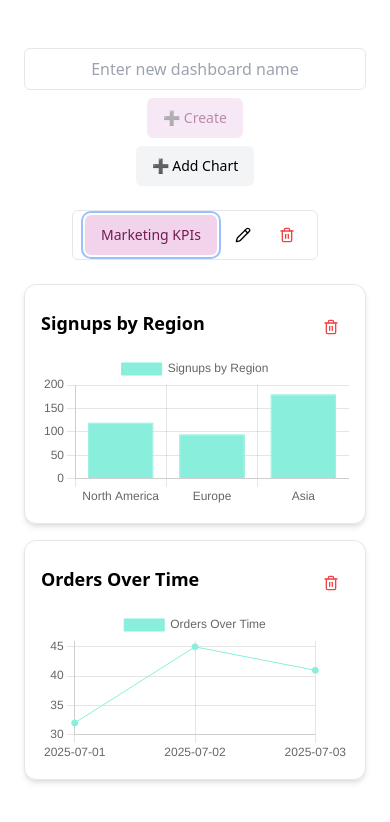
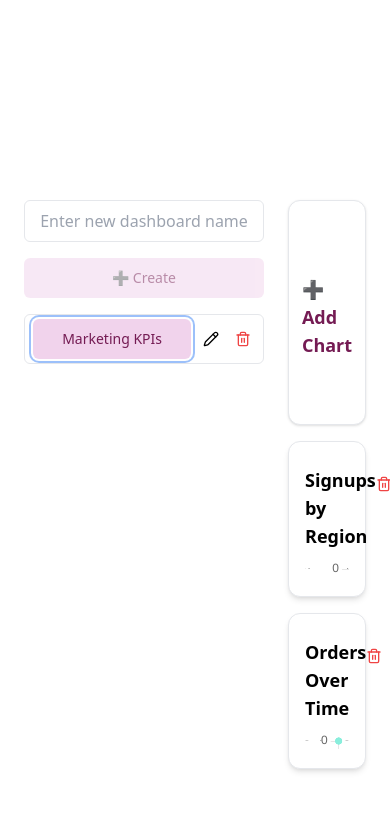
Before and after one commit to yujin6939/gena-project, a Next.js app: page / in a window 390 px wide. Both pictures are taken after a click on the button "Marketing KPIs". Shown: the top 822 px of the page. Built offline with nearby package versions, Linux system fonts and the light colour scheme.

Commit message:
redesigned

```diff
--- a/src/app/page.tsx
+++ b/src/app/page.tsx
@@ -168,13 +168,15 @@ export default function DashboardApp() {
   };
 
 return (
-    <div className="w-full flex flex-col items-center gap-6 max-w-6xl mx-auto px-6 py-12 text-center">
-      <div className="w-full flex flex-col sm:flex-row items-center justify-center gap-2 text-center">
+  <div className="w-full max-w-7xl mx-auto px-6 pt-[200px] pb-12 flex flex-row gap-6">
+
+    {/* 왼쪽 패널 */}
+    <div className="w-full max-w-[240px] flex flex-col gap-4">
       <Input
         placeholder="Enter new dashboard name"
         value={newDashboardName}
         onChange={(e) => setNewDashboardName(e.target.value)}
-          className="w-full sm:w-[250px] text-center"
+        className="text-center"
       />
       <Button
         onClick={createDashboard}
@@ -183,23 +185,66 @@ export default function DashboardApp() {
       >
         ➕ Create
       </Button>
+      <div className="flex flex-col gap-2">
+        {dashboards.map((d) => (
+          <div key={d.id} className="flex items-center gap-2 border px-2 py-1 rounded-md">
+            {editingName === d.id ? (
+              <>
+                <Input
+                  value={editedName}
+                  onChange={(e) => setEditedName(e.target.value)}
+                  className="text-center"
+                />
+                <Button onClick={() => updateDashboardName(d.id)} size="sm">✅</Button>
+              </>
+            ) : (
+              <>
+                <Button
+                  variant={selectedDashboard?.id === d.id ? "default" : "outline"}
+                  onClick={() => setSelectedDashboard(d)}
+                  className={
+                    selectedDashboard?.id === d.id
+                      ? "bg-[#f1d3ec] text-[#741b53] hover:bg-[#ecc6e3] border-none w-full"
+                      : "w-full"
+                  }
+                >
+                  {d.name}
+                </Button>
+                <Button size="icon" variant="ghost" onClick={() => {
+                  setEditedName(d.name);
+                  setEditingName(d.id);
+                }}>
+                  <Pencil className="w-4 h-4" />
+                </Button>
+                <Button size="icon" variant="ghost" onClick={() => deleteDashboard(d.id)}>
+                  <Trash2 className="w-4 h-4 text-red-500" />
+                </Button>
+              </>
+            )}
+          </div>
+        ))}
+      </div>
+    </div>
+
+    {/* 오른쪽 차트 영역 */}
+    <div className="flex-1 grid grid-cols-1 sm:grid-cols-2 lg:grid-cols-3 gap-4">
+      {/* 고정된 Add Chart 박스 */}
       {selectedDashboard && (
         <Dialog
           open={chartDialogOpen}
           onOpenChange={(open) => {
             setChartDialogOpen(open);
             if (!open) {
-                setNewChart({ title: "", type: "bar", dataEndpoint: "" }); // 초기화
+              setNewChart({ title: "", type: "bar", dataEndpoint: "" });
             }
           }}
         >
           <DialogTrigger asChild>
-              <Button
-                variant="secondary"
-                className="bg-[#f1d3ec] text-[#741b53] hover:bg-[#ecc6e3] border-none"
-              >
-                ➕ Add Chart
-              </Button>
+            <Card className="cursor-pointer flex items-center justify-center h-[225px] bg-[#f1d3ec] hover:bg-[#ecc6e3] transition-colors duration-200">
+              <CardContent className="flex items-center justify-center h-full">
+                <span className="text-[#741b53] text-lg font-semibold">➕ Add Chart</span>
+              </CardContent>
+            </Card>
           </DialogTrigger>
           <DialogContent className="space-y-4 pt-[80px]">
             <Input
@@ -236,65 +281,17 @@ export default function DashboardApp() {
           </DialogContent>
         </Dialog>
       )}
-      </div>
 
-      <div className="flex flex-wrap justify-center gap-2 w-full">
-        {dashboards.map((d) => (
-          <div key={d.id} className="flex items-center gap-2 border px-3 py-1 rounded-md">
-            {editingName === d.id ? (
+      {/* 차트 리스트 (드래그 가능) */}
+      <DragDropContext onDragEnd={handleDragEnd}>
+        <Droppable droppableId="chart-list" direction="horizontal">
+          {(provided) => (
             <>
-                <Input
-                  value={editedName}
-                  onChange={(e) => setEditedName(e.target.value)}
-                  className="w-40 text-center"
-                />
-                <Button onClick={() => updateDashboardName(d.id)} size="sm">✅</Button>
-              </>
-            ) : (
-              <>
-                <Button
-                  variant={selectedDashboard?.id === d.id ? "default" : "outline"}
-                  onClick={() => setSelectedDashboard(d)}
-                  className={
-                    selectedDashboard?.id === d.id
-                      ? "bg-[#f1d3ec] text-[#741b53] hover:bg-[#ecc6e3] border-none"
-                      : ""
-                  }
-                >
-                  {d.name}
-                </Button>
-                <Button
-                  size="icon"
-                  variant="ghost"
-                  onClick={() => {
-                    setEditedName(d.name);
-                    setEditingName(d.id);
-                  }}
-                  title="Edit"
-                >
-                  <Pencil className="w-4 h-4" />
-                </Button>
-                <Button
-                  size="icon"
-                  variant="ghost"
-                  onClick={() => deleteDashboard(d.id)}
-                  title="Delete"
-                >
-                  <Trash2 className="w-4 h-4 text-red-500" />
-                </Button>
-              </>
-            )}
-          </div>
-        ))}
-      </div>
-
-      <DragDropContext onDragEnd={handleDragEnd}>
-        <Droppable droppableId="chart-list">
-          {(provided) => (
+              {charts.length > 0 && (
                 <div
-              className="grid grid-cols-1 md:grid-cols-2 lg:grid-cols-3 gap-4 w-full"
                   ref={provided.innerRef}
                   {...provided.droppableProps}
+                  className="contents"
                 >
                   {charts.map((chart, index) => (
                     <Draggable key={chart.id} draggableId={chart.id} index={index}>
@@ -311,24 +308,28 @@ export default function DashboardApp() {
                                 <Button
                                   size="icon"
                                   variant="ghost"
-      onClick={(e) => { e.stopPropagation(); deleteChart(chart.id); }} title="Delete" >
+                                  onClick={(e) => { e.stopPropagation(); deleteChart(chart.id); }}
+                                  title="Delete"
+                                >
                                   <Trash2 className="w-4 h-4 text-red-500" />
                                 </Button>
                               </div>
                               <ChartRenderer chart={chart} />
                             </CardContent>
-
                           </Card>
                         </div>
                       )}
                     </Draggable>
-
                   ))}
                   {provided.placeholder}
                 </div>
               )}
+            </>
+          )}
         </Droppable>
       </DragDropContext>
+
+      {/* 차트 줌 팝업 */}
       <Dialog open={!!zoomedChart} onOpenChange={() => setZoomedChart(null)}>
         <DialogContent className="max-w-4xl w-full h-[80vh] overflow-auto space-y-4">
           {zoomedChart && (
@@ -342,5 +343,7 @@ export default function DashboardApp() {
         </DialogContent>
       </Dialog>
     </div>
+  </div>
 );
+
 }
```
Lines whose indentation alone changed are shown as unchanged.
